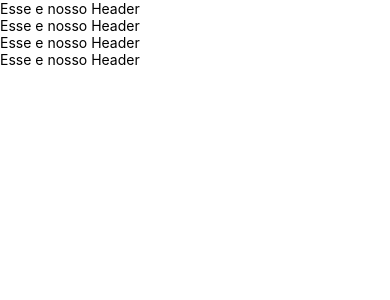
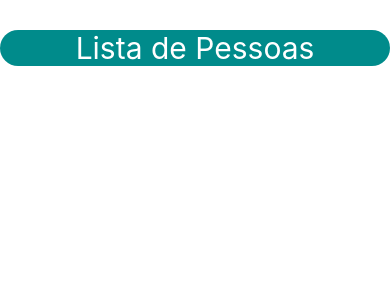
Before and after one commit to tghstronda/ListaPessoas, a React Native app: screen / in a window 390 px wide. Shown: the top 300 px of the page. Built offline with nearby package versions, Linux system fonts and the light colour scheme.

Commit message:
Titulo e Layout + reaproveitando component

```diff
--- a/App.js
+++ b/App.js
@@ -8,21 +8,8 @@ export default class App extends React.Component {
   render(){
     return (
       <View>
-        <Header />
-        <Header />
-        <Header />
-        <Header />
+        <Header title = "Lista de Pessoas"/>
       </View>
     );
   }
 }
-
-/*const styles = StyleSheet.create({
-  container: {
-    flex: 1,
-    backgroundColor: '#fff',
-    alignItems: 'center',
-    justifyContent: 'center',
-  },
-});
-*/
--- a/src/components/Header.js
+++ b/src/components/Header.js
@@ -1,11 +1,36 @@
 import React from 'react';
-import { View, Text } from 'react-native';
+import { View, Text, StyleSheet } from 'react-native';
+import { apisAreAvailable } from 'expo';
+import {KeyboardAvoidingView} from 'react-native';
 
 const Header = (props) => (
 
-        <View>
-            <Text>Esse e nosso Header</Text>
+        <View style = {style.container} behavior="padding" enabled>
+            <Text style = {style.title} behavior="padding" enabled>
+                {props.title}
+            </Text>
         </View>
 );
 
+const style = StyleSheet.create({
+    Header:{
+        backgroundColor:'#008b8b',
+    },
+    container: {
+      marginTop: 30,
+      //flex: 1,
+      backgroundColor: '#008b8b',
+      alignItems: 'center',
+      justifyContent: 'center',
+      borderRadius: 25,
+    },
+    title:{
+        fontSize: 30,
+        justifyContent: 'center',
+        alignItems: 'center',
+        color:"#fff",
+    }
+  });
+
+
 export default Header;
```
